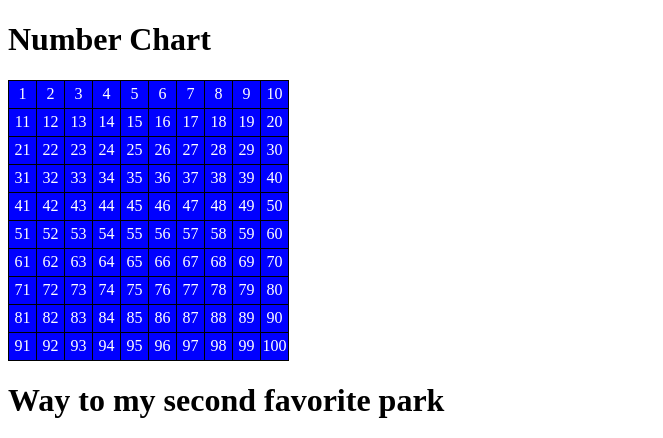
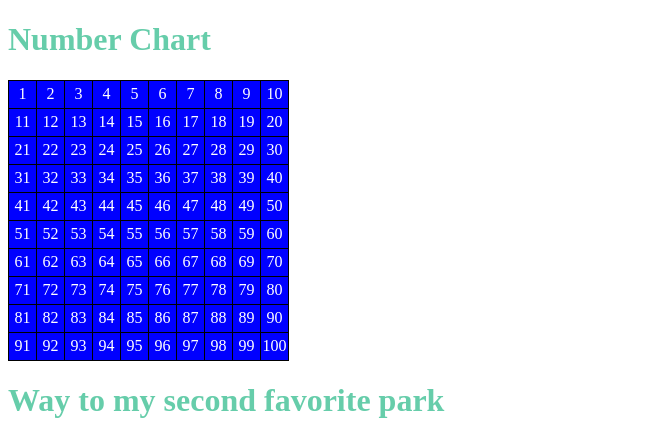
Before and after one commit to sjs19hanc1/myfirstweb, a plain HTML site: page index.html in a window 1280 px wide. Shown: the top 438 px of the page, without its empty margins (0-663 px from the left). Drawn offline with Linux system fonts and the light colour scheme.

Commit message:
Add files via upload

```diff
--- a/index.html
+++ b/index.html
@@ -19,6 +19,9 @@
       }
       td.selected {
         background-color: purple;
+      }
+      h1 {
+        color: mediumaquamarine;
       }
     </style>
   </head>
```
